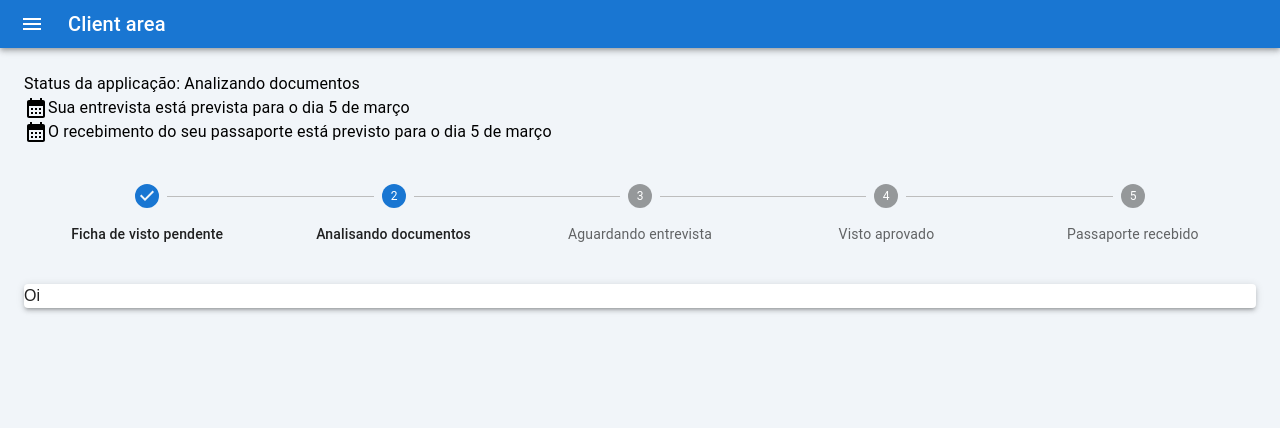
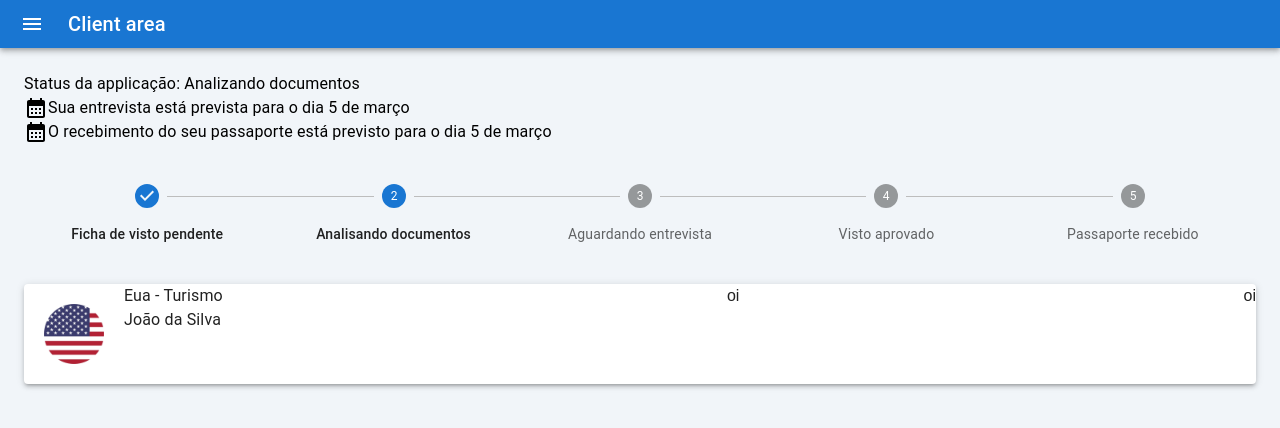
Before and after one commit to ramiscd/client-area-front, a Next.js app: page / in a window 1280 px wide. Shown: the top 428 px of the page. Built offline with nearby package versions, Linux system fonts and the light colour scheme.

Commit message:
start paper

```diff
--- a/app/page.tsx
+++ b/app/page.tsx
@@ -1,5 +1,6 @@
 import { AppBar, Box, Button, IconButton, Paper, Step, StepLabel, Stepper, Toolbar, Typography } from "@mui/material";
 import { AccessAlarm, ThreeDRotation, Menu, CalendarMonth } from "@mui/icons-material";
+import Image from 'next/image'
 
 const steps = [
   'Ficha de visto pendente',
@@ -51,8 +52,22 @@ export default function Home() {
           </Stepper>
         </Box>
 
-        <Paper elevation={3}>
-          <h1>Oi</h1>
+        <Paper elevation={3} className="flex justify-between">
+          <div className="flex">
+            <Image
+              src="/round-usa.png"
+              width={100}
+              height={100}
+              alt="Picture of the author"
+            />
+            <div>
+              <Typography>Eua - Turismo</Typography>
+              <Typography>João da Silva</Typography>
+            </div>
+          </div>
+
+          <h1>oi</h1>
+          <h1>oi</h1>
         </Paper>
 
       </div>
```
Also changed, not shown: public/round-usa.png (added).
